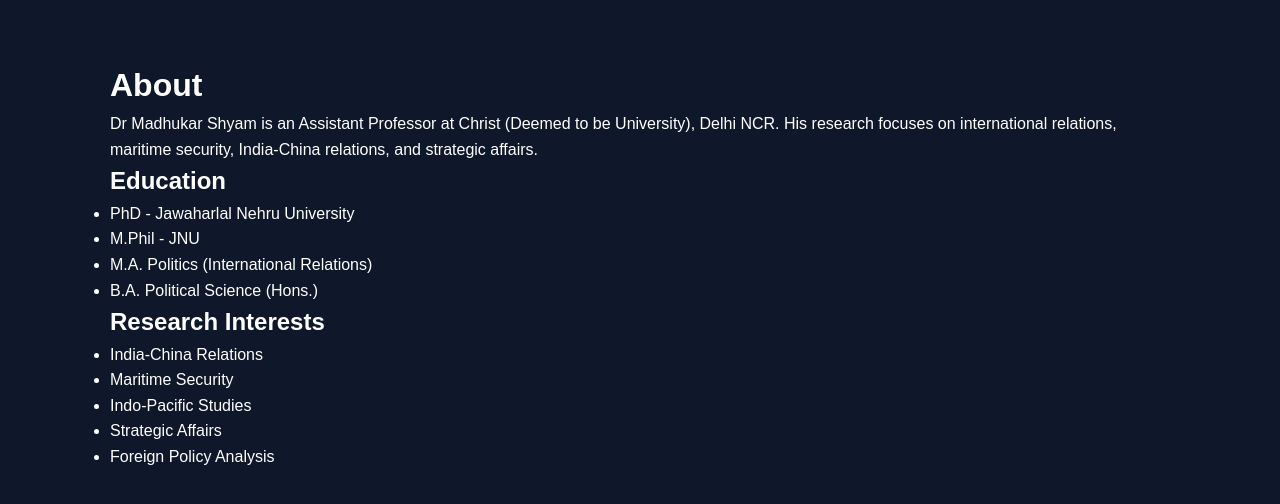
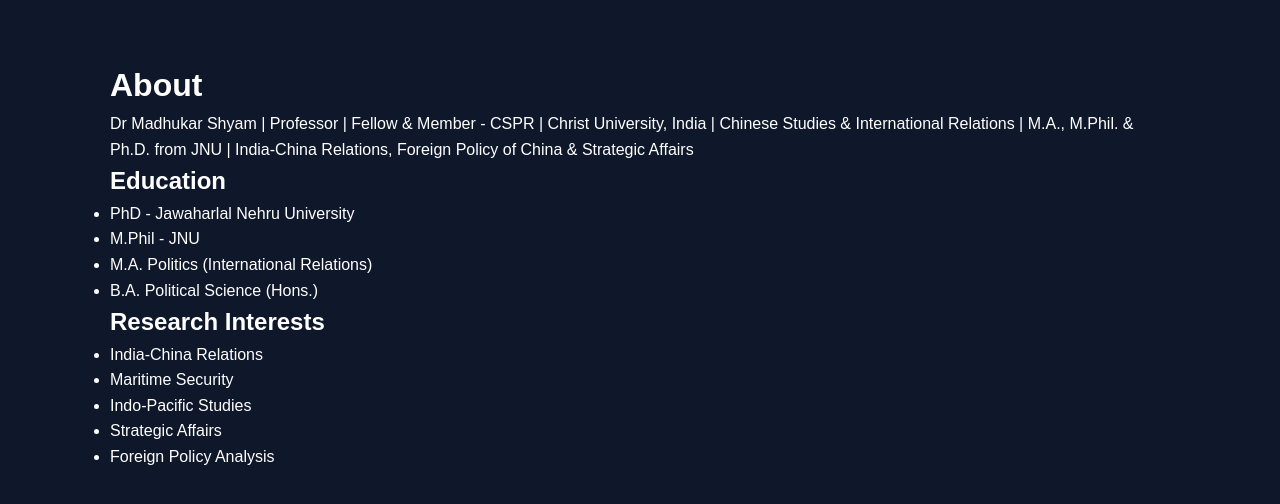
Before and after one commit to msjha16-star/dr_madhukar_shyam, a plain HTML site: page about.html in a window 1280 px wide. Drawn offline with Linux system fonts and the light colour scheme; files that its build step writes are made by us from their sources.

Commit message:
about.html

```diff
--- a/about.html
+++ b/about.html
@@ -15,11 +15,7 @@
 <h1>About</h1>
 
 <p>
-Dr Madhukar Shyam is an Assistant Professor at
-Christ (Deemed to be University), Delhi NCR.
-His research focuses on international relations,
-maritime security, India-China relations,
-and strategic affairs.
+Dr Madhukar Shyam | Professor | Fellow & Member - CSPR | Christ University, India | Chinese Studies & International Relations | M.A., M.Phil. & Ph.D. from JNU | India-China Relations, Foreign Policy of China & Strategic Affairs
 </p>
 
 <h2>Education</h2>
```
